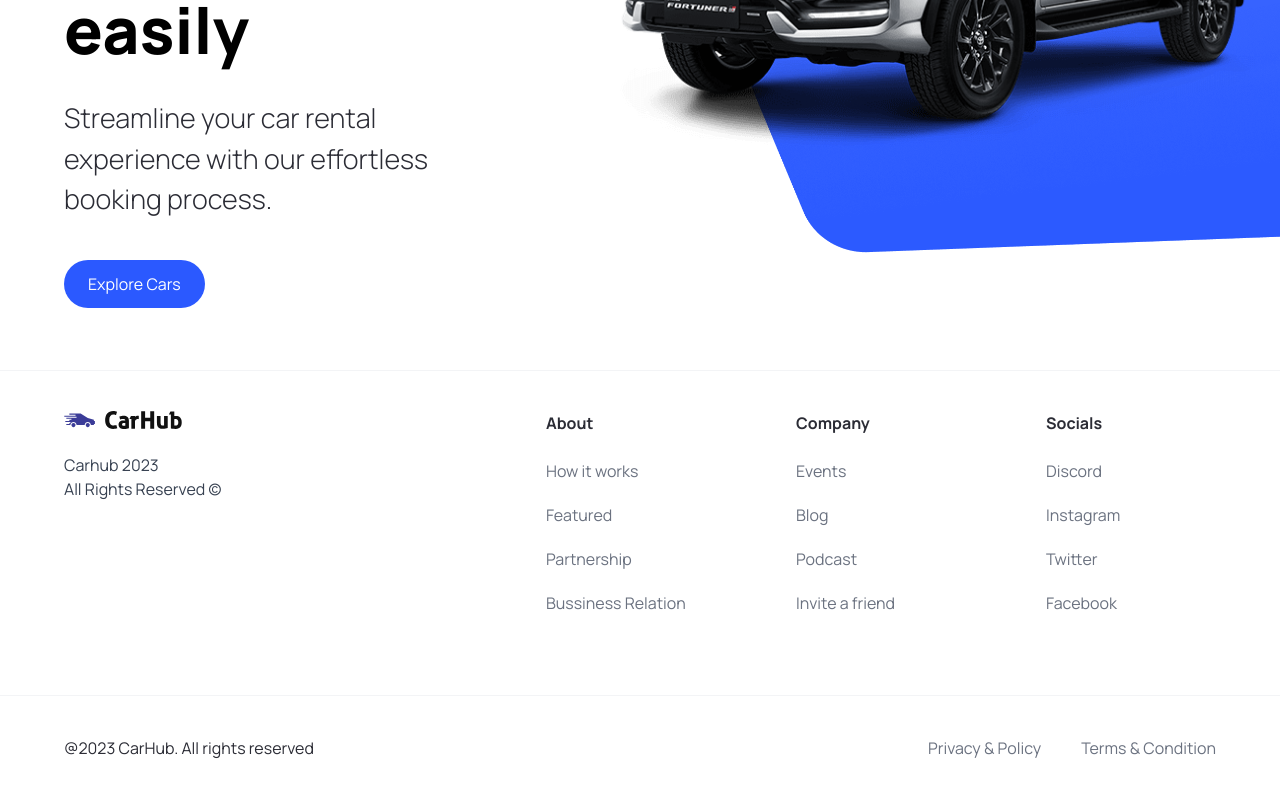
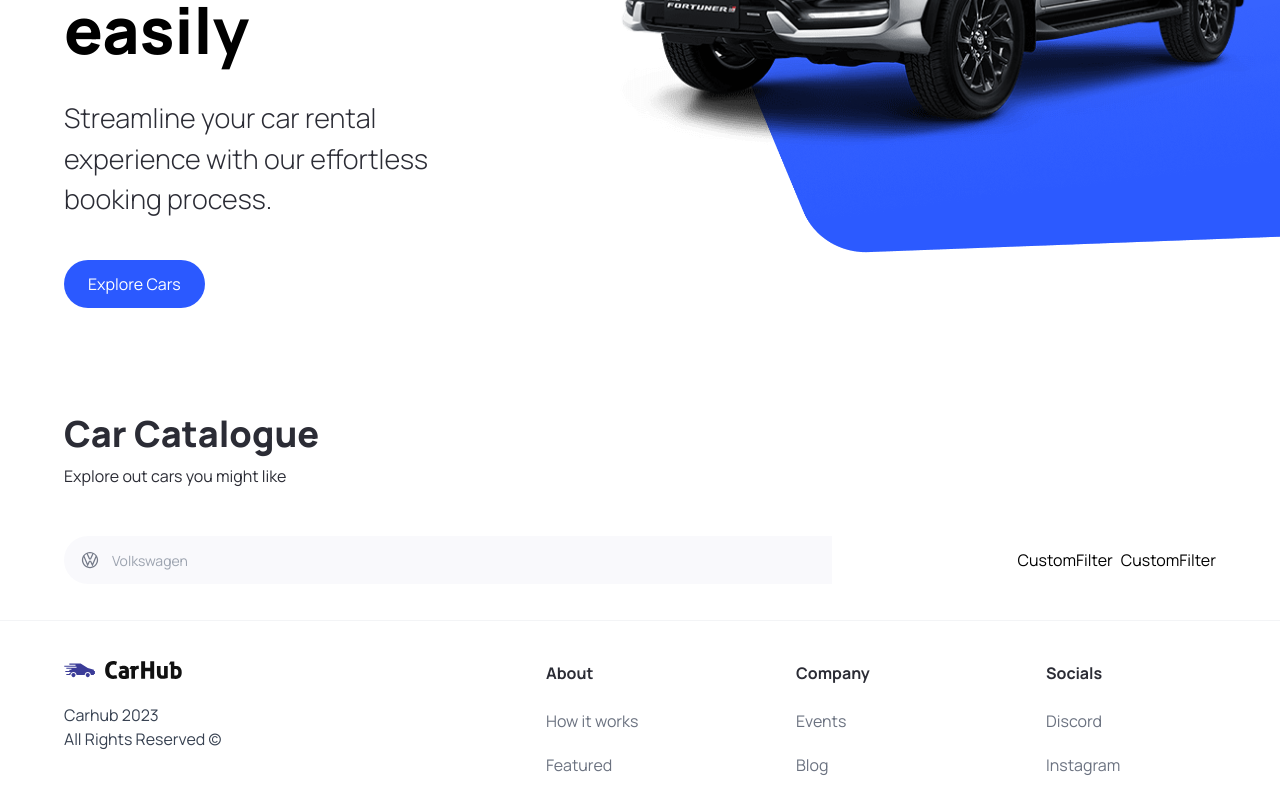
Before and after one commit to SepehrSylvanus/typescript-practice-car, a Next.js app: page / in a window 1280 px wide. Shown: the part 450-1247 px from the top of the page. Built offline with nearby package versions, Linux system fonts and the light colour scheme.

Commit message:
car catalogue

```diff
--- a/app/page.tsx
+++ b/app/page.tsx
@@ -1,10 +1,25 @@
-import { Hero } from "@/components";
+import { CustomFilter, Hero, SearchBar } from "@/components";
 import Image from "next/image";
 
 export default function Home() {
   return (
     <main className="overflow-hidden">
       <Hero />
+
+      <div className="mt-12 padding-x padding-y max-width" id="discover">
+        <div className="home__text-container">
+          <h1 className="text-4xl font-extrabold">Car Catalogue</h1>
+          <p>Explore out cars you might like</p>
+        </div>
+        <div className="home__filters">
+          <SearchBar />
+
+          <div className="home__filter-container">
+            <CustomFilter title="fuel" />
+            <CustomFilter title="year" />
+          </div>
+        </div>
+      </div>
     </main>
   );
 }
--- /dev/null
+++ b/components/CustomFilter.tsx
@@ -0,0 +1,9 @@
+import React from 'react'
+
+const CustomFilter = () => {
+  return (
+    <div>CustomFilter</div>
+  )
+}
+
+export default CustomFilter
--- /dev/null
+++ b/components/SearchBar.tsx
@@ -0,0 +1,22 @@
+"use client";
+
+import { SearchManufacturer } from ".";
+import { useState } from "react";
+const SearchBar = () => {
+
+  const [manufacturer, setManufacturer] = useState('')
+  const handleSearch = () => {};
+
+  return (
+    <form className="searchbar" onSubmit={handleSearch}>
+      <div className="searchbar__item">
+        <SearchManufacturer
+        manufacturer={manufacturer}
+        setManufacturer= {setManufacturer}
+        />
+      </div>
+    </form>
+  );
+};
+
+export default SearchBar;
--- /dev/null
+++ b/components/SearchManufacturer.tsx
@@ -0,0 +1,90 @@
+"use client";
+import { SearchManufacturerProps } from "@/types";
+import React, { useState, Fragment } from "react";
+import { Combobox, Transition } from "@headlessui/react";
+import Image from "next/image";
+import { manufacturers } from "@/constants";
+const SearchManufacturer = ({
+  manufacturer,
+  setManufacturer,
+}: SearchManufacturerProps) => {
+  const [query, setQuery] = useState("");
+
+  const filteredManufacturers =
+    query === ""
+      ? manufacturers
+      : manufacturers.filter((item) =>
+          item
+            .toLowerCase()
+
+            .replace(/\s+/g, "")
+            .includes(query.toLowerCase().replace(/\s+/g, ""))
+        );
+
+  return (
+    <div className="search-manufacturer">
+      <Combobox value={manufacturer} onChange={setManufacturer}>
+        <div className="relative w-full">
+          <Combobox.Button className="absolute top-[14px]">
+            <Image
+              src="/car-logo.svg"
+              width={20}
+              height={20}
+              className="ml-4"
+              alt="Car Logo"
+            />
+          </Combobox.Button>
+
+          <Combobox.Input
+            className="search-manufacturer__input"
+            placeholder="Volkswagen"
+            displayValue={(manufacturer: string) => manufacturer}
+            onChange={(e) => setQuery(e.target.value)}
+          />
+
+          <Transition
+            as={Fragment}
+            leave="transition ease-in duration-100"
+            leaveFrom="opcaity-100"
+            leaveTo="opacity-0"
+            afterLeave={() => setQuery("")}
+          >
+            <Combobox.Options>
+              {filteredManufacturers.map((item) => (
+                <Combobox.Option
+                  key={item}
+                  className={({ active }) => `
+                relative search-manufacturer__option
+                ${active ? "bg-primary-blue text-white" : "text-gray-900"}
+                `}
+                  value={item}
+                >
+                  {({ selected, active }) => (
+                    <>
+                      <span
+                        className={`block truncate ${
+                          selected ? "font-medium" : "font-normal"
+                        }`}
+                      >
+                        {item}
+                      </span>
+                      {selected ? (
+                        <span
+                          className={`absolute inset-y-0 left-0 flex items-center pl-3 ${
+                            active ? "text-white" : "text-teal-600"
+                          }`}
+                        ></span>
+                      ) : null}
+                    </>
+                  )}
+                </Combobox.Option>
+              ))}
+            </Combobox.Options>
+          </Transition>
+        </div>
+      </Combobox>
+    </div>
+  );
+};
+
+export default SearchManufacturer;
--- a/components/index.ts
+++ b/components/index.ts
@@ -2,5 +2,16 @@
 import CustomButton from "./CustomButton";
 import Navbar from "./Navbar";
 import Footer from "./Foofter";
+import SearchBar from "./SearchBar";
+import CustomFilter from "./CustomFilter";
+import SearchManufacturer from "./SearchManufacturer";
 
-export {Hero, CustomButton, Navbar, Footer}
+export {
+  Hero,
+  CustomButton,
+  Navbar,
+  Footer,
+  SearchBar,
+  CustomFilter,
+  SearchManufacturer,
+};
--- a/types/index.ts
+++ b/types/index.ts
@@ -6,3 +6,8 @@
   handleClick?: MouseEventHandler<HTMLButtonElement>,
   btnType?: 'button' | 'submit'
 }
+
+export interface SearchManufacturerProps {
+  manufacturer: string,
+  setManufacturer : (manufacturer: string) => void
+}
```
Also changed, not shown: package.json (+5 -4 lines), 1 other file (tests, documents, lock files or other folders).
